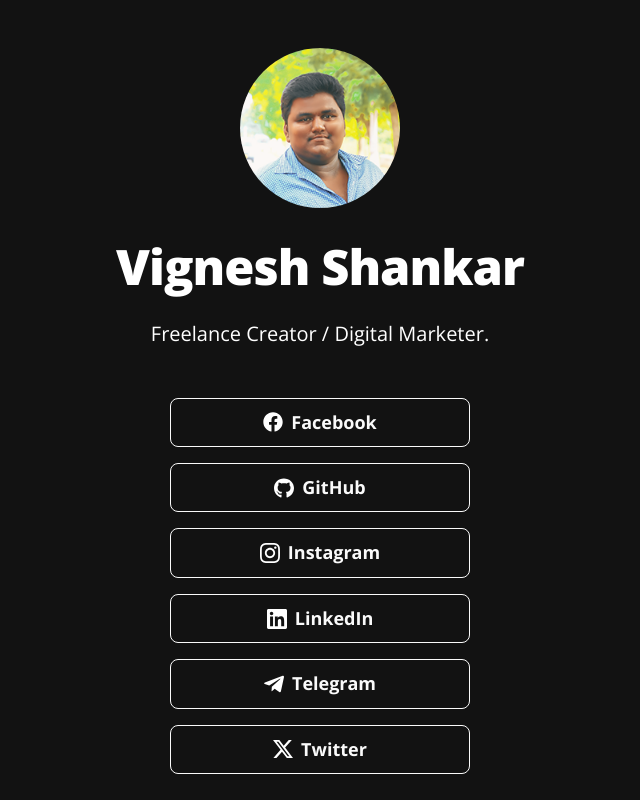
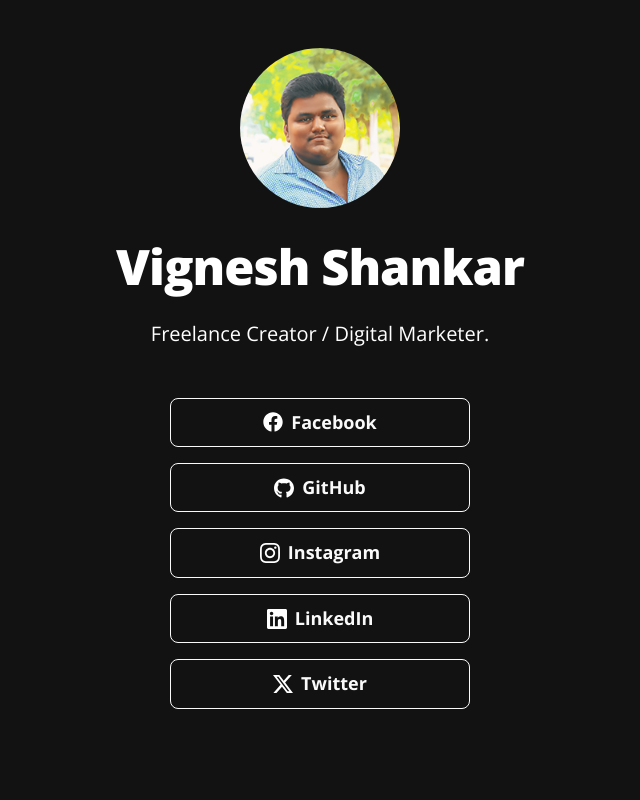
Before and after one commit to vigneshxshankar/socials, a plain HTML site: page index.html in a window 1280 px wide. Shown: the whole page, without its empty margins (320-960 px from the left). Drawn offline with Linux system fonts and the light colour scheme.

Commit message:
Update index.html

```diff
--- a/index.html
+++ b/index.html
@@ -39,9 +39,6 @@
             <!-- LinkedIn -->
             <a class="button button-linked" href="https://www.linkedin.com/in/vigneshxshankar/" target="_blank" rel="noopener" role="button"><img class="icon" aria-hidden="true" src="images/icons/linkedin.svg" alt="LinkedIn Logo">LinkedIn</a>
 
-            <!-- Telegram -->
-            <a class="button button-telegram" href="https://t.me/vigneshxshankar" target="_blank" rel="noopener" role="button"><img class="icon" aria-hidden="true" src="images/icons/telegram.svg" alt="Telegram Logo">Telegram</a>
-
             <!-- Twitter -->
             <a class="button button-x" href="https://x.com/vigneshxshankar/" target="_blank" rel="noopener" role="button"><img class="icon" aria-hidden="true" src="images/icons/x.svg" alt="X Logo">Twitter</a>
 
```
